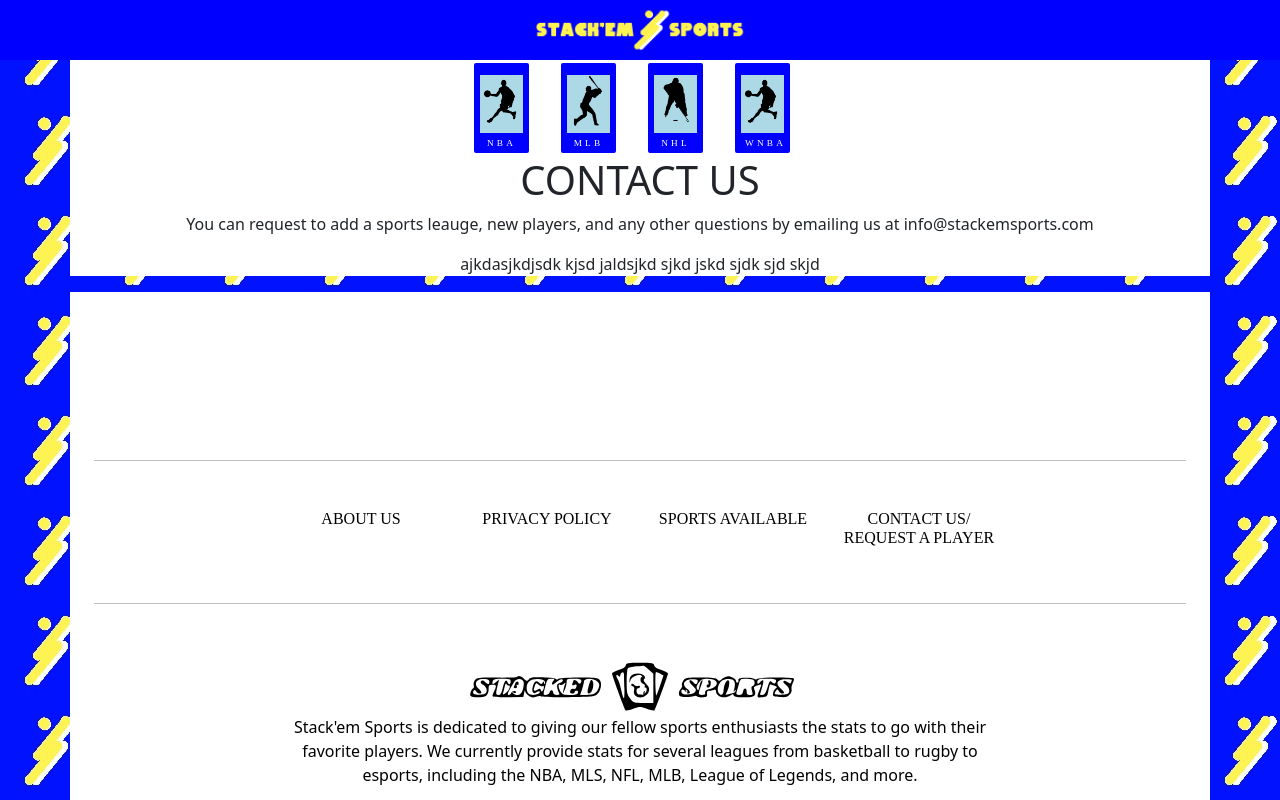
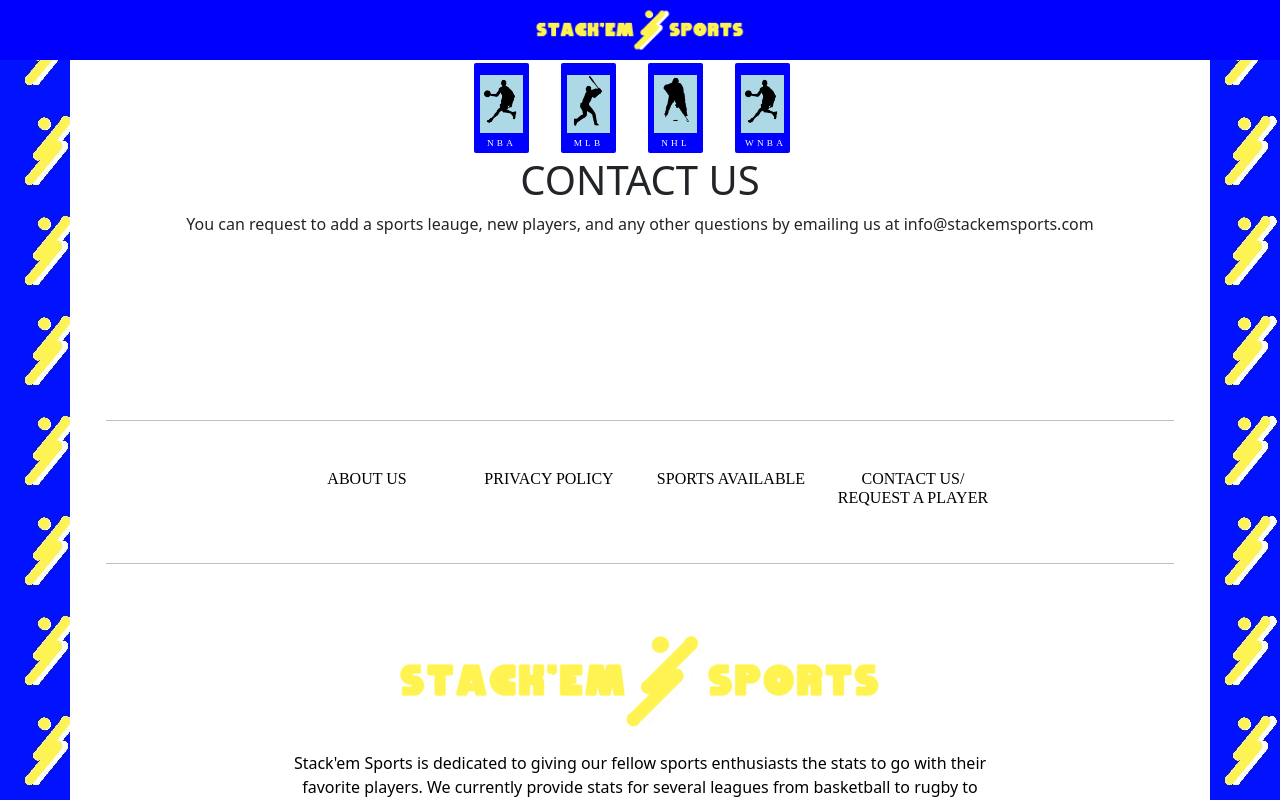
Before and after one commit to gitDeShaune/StackemSports, a React (Create React App) app in the folder client/: page /contact-us in a window 1280 px wide. Shown: the top 800 px of the page. Built offline with nearby package versions, Linux system fonts and the light colour scheme; a web font is replaced by a local one.

Commit message:
small adjustments to pages and spaces and aboutus

```diff
--- a/client/src/App.js
+++ b/client/src/App.js
@@ -427,10 +427,10 @@ function App() {
 
 				</Routes>
 
+				<Footer/>
+			</div>
 
-			</div>
-			<div></div>
-				<Footer/>
+
 
 		</div>
 		</>
--- a/client/src/components/ContactUs.js
+++ b/client/src/components/ContactUs.js
@@ -13,14 +13,11 @@ export default function ContactUs(){
 	<h1> CONTACT US </h1>
 
 
-	<div>
 
 
-</div>
 
 
 		<p> You can request to add a sports leauge, new players, and any other questions by emailing us at info@stackemsports.com </p>
-		<p>ajkdasjkdjsdk kjsd jaldsjkd sjkd jskd sjdk sjd skjd  </p>
 
 
 	</div>
--- a/client/src/components/Footer.js
+++ b/client/src/components/Footer.js
@@ -1,8 +1,8 @@
 import {Link} from 'react-router-dom'
 
-import logo_footer from '../icons/stacked-sports-logo-outline-with-words.svg';
+//import logo_footer from '../icons/stacked-sports-logo-outline-with-words.svg';
 
-//import logo_footer from '../icons/stackem-with-text-mid.png';
+import logo_footer from '../icons/stackem-with-text-mid-footer.png';
 
 
 //probably have this include the help links and about and contact at bottom of page
@@ -49,7 +49,7 @@ export default function Footer() {
 
           <div class="col-md-2">
             <h6 class="text-uppercase ">
-              <a href="/contact-us" class="text-black">Contact Us/ Request A Player</a>
+              <Link to="/contact-us" class="text-black">Contact Us/ Request A Player</Link>
             </h6>
           </div>
 
--- a/client/src/components/PrivacyPolicy.js
+++ b/client/src/components/PrivacyPolicy.js
@@ -6,8 +6,6 @@ export default function PrivacyPolicy(){
 
 	return <div>
 
-
-
 	</div>
 
 }
```
Also changed, not shown: client/src/icons/stackem-with-text-mid-footer.png (added).
